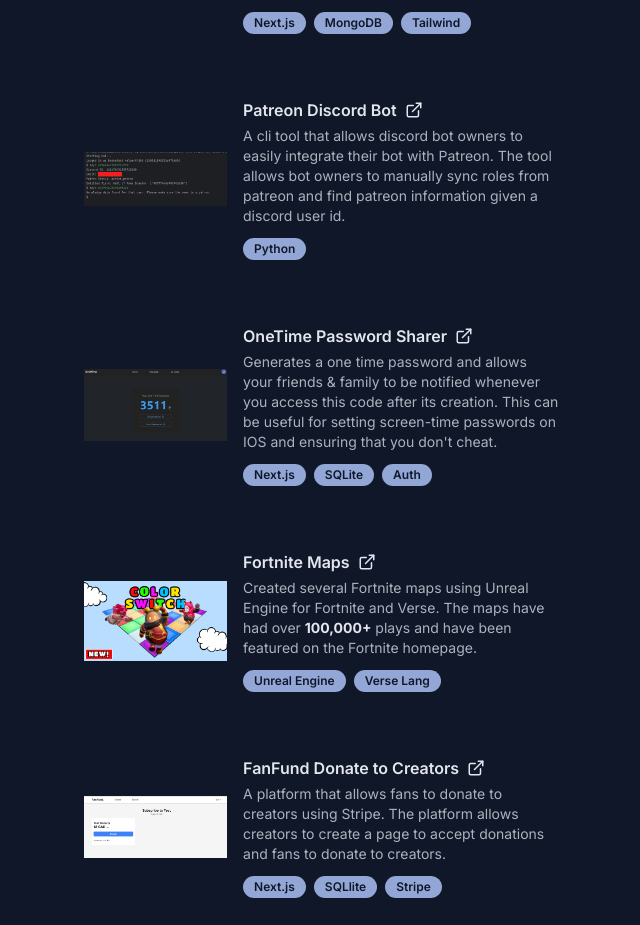
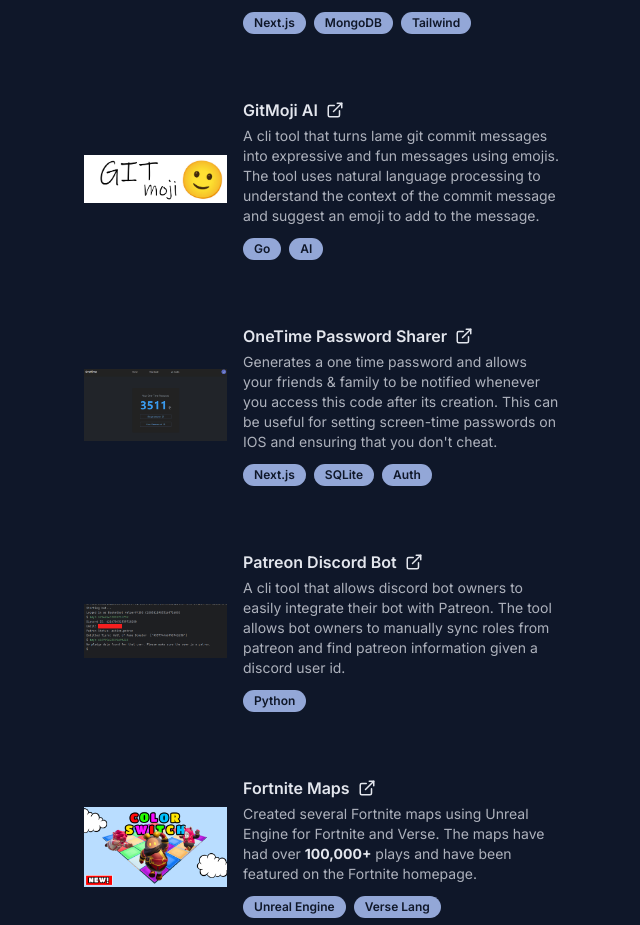
Before and after one commit to 1elasmarjad/jads-portfolio-website, a Next.js app: page / in a window 1280 px wide. Shown: the part 2062-2987 px from the top of the page, without its empty margins (584-1224 px from the left). Built offline with nearby package versions, Linux system fonts and the light colour scheme.

Commit message:
🎉 Added gitmoji

```diff
--- a/src/app/page.tsx
+++ b/src/app/page.tsx
@@ -13,6 +13,7 @@
 import OTPSharer from "images/otp-sharer.png";
 import ColorSwitch from "images/color-switch.png";
 import FanFund from "images/fanfund.png";
+import Gitmoji from "images/gitmoji.png";
 import { useEffect, useState } from "react";
 import { TextEffect } from "~/components/ui/texteffect";
 
@@ -75,7 +76,7 @@
               </p>
             </div>
 
-            <div className="mt-14 mb-12 hidden flex-col gap-5 lg:flex">
+            <div className="mb-12 mt-14 hidden flex-col gap-5 lg:flex">
               <NavItem
                 activated={currentSection === "about"}
                 text={"about"}
@@ -328,27 +329,28 @@
               </Link>
 
               <Link
-                href="https://github.com/1elasmarjad/patreon-discord-bot"
+                href="https://github.com/1elasmarjad/gitmoji-cli"
                 target="_blank"
                 className="group flex gap-4 rounded-md px-2.5 py-4 transition-all hover:cursor-pointer hover:bg-foreground/10 lg:px-6"
               >
                 <Image
-                  src={PatreonDiscordBot}
-                  alt={"Patron Discord Bot Image"}
+                  src={Gitmoji}
+                  alt={"GitMoji CLI Image"}
                   className="w-[30%] object-scale-down"
                 />
                 <div className="w-[70%]">
                   <h3 className="mb-1 flex items-center gap-2 font-semibold text-foreground transition-all group-hover:text-primary">
-                    Patreon Discord Bot <ExternalLinkIcon size="18" />
+                    GitMoji AI <ExternalLinkIcon size="18" />
                   </h3>
                   <p className="text-sm">
-                    A cli tool that allows discord bot owners to easily
-                    integrate their bot with Patreon. The tool allows bot owners
-                    to manually sync roles from patreon and find patreon
-                    information given a discord user id.
+                    A cli tool that turns lame git commit messages into
+                    expressive and fun messages using emojis. The tool uses
+                    natural language processing to understand the context of the
+                    commit message and suggest an emoji to add to the message.
                   </p>
                   <ul className="mt-3 flex gap-2">
-                    <Badge>Python</Badge>
+                    <Badge>Go</Badge>
+                    <Badge>AI</Badge>
                   </ul>
                 </div>
               </Link>
@@ -377,6 +379,32 @@
                     <Badge>Next.js</Badge>
                     <Badge>SQLite</Badge>
                     <Badge>Auth</Badge>
+                  </ul>
+                </div>
+              </Link>
+
+              <Link
+                href="https://github.com/1elasmarjad/patreon-discord-bot"
+                target="_blank"
+                className="group flex gap-4 rounded-md px-2.5 py-4 transition-all hover:cursor-pointer hover:bg-foreground/10 lg:px-6"
+              >
+                <Image
+                  src={PatreonDiscordBot}
+                  alt={"Patron Discord Bot Image"}
+                  className="w-[30%] object-scale-down"
+                />
+                <div className="w-[70%]">
+                  <h3 className="mb-1 flex items-center gap-2 font-semibold text-foreground transition-all group-hover:text-primary">
+                    Patreon Discord Bot <ExternalLinkIcon size="18" />
+                  </h3>
+                  <p className="text-sm">
+                    A cli tool that allows discord bot owners to easily
+                    integrate their bot with Patreon. The tool allows bot owners
+                    to manually sync roles from patreon and find patreon
+                    information given a discord user id.
+                  </p>
+                  <ul className="mt-3 flex gap-2">
+                    <Badge>Python</Badge>
                   </ul>
                 </div>
               </Link>
```
Also changed, not shown: images/gitmoji.png (added).
